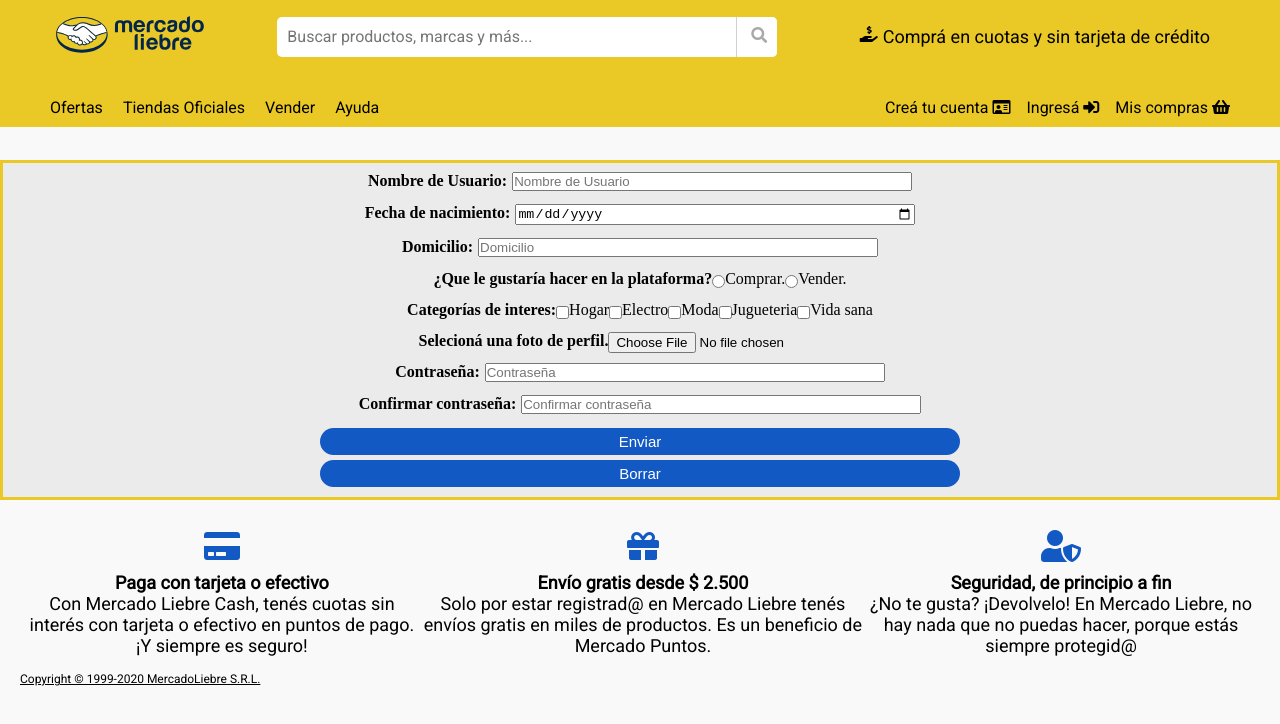
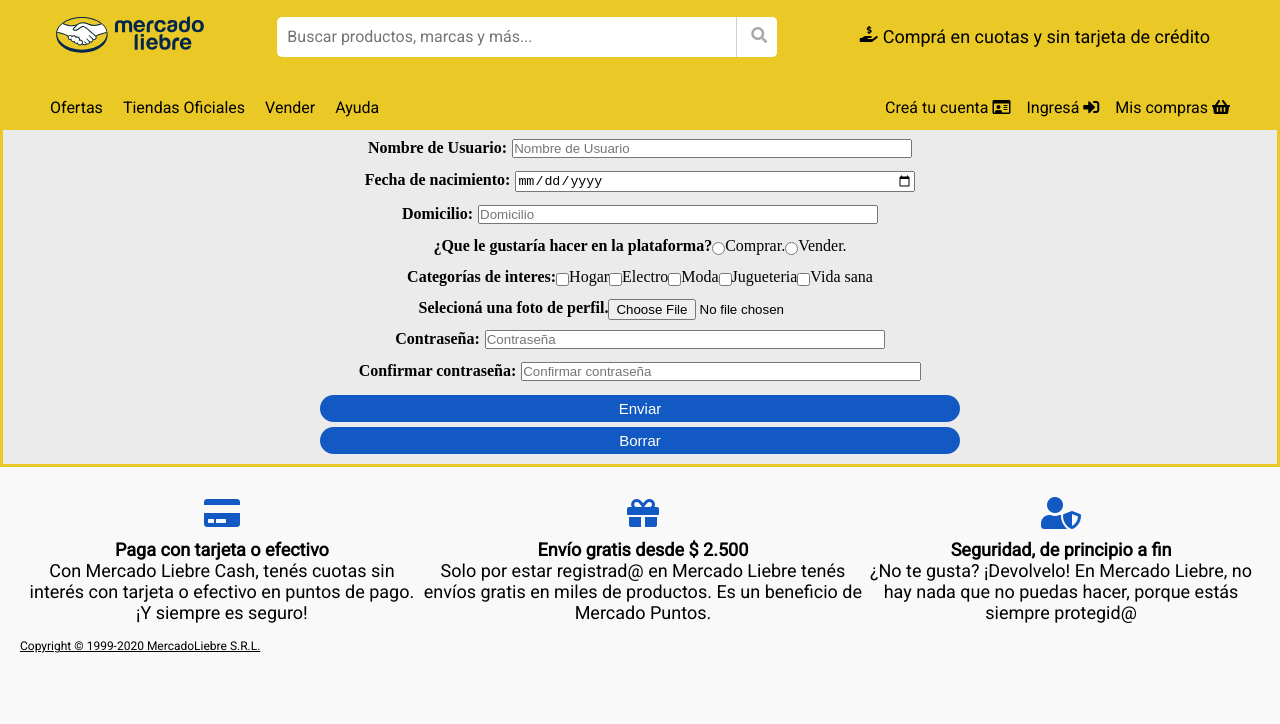
Before and after one commit to FabricioGodoy/mercadoLiebre, a website: page views/register.html in a window 1280 px wide. Drawn offline with Linux system fonts and the light colour scheme.

Commit message:
modificando margenes

```diff
--- a/public/css/styless.css
+++ b/public/css/styless.css
@@ -9,10 +9,8 @@
 header {
   background-color: #eac926;
   padding: 20px;
-  position: fixed;
   top: 0;
   width: 100%;
-  z-index: 10;
 }
 p {
   font-family: "Roboto", sans-serif;
@@ -111,7 +109,6 @@
   border: 3px solid #eac926;
   background-color: #ebebeb;
   width: 100vw;
-  margin-top: 160px;
 }
 .contenedorFormularioUsuarios,
 .contenedorFormularioLogin,
@@ -167,7 +164,6 @@
 .contenedor {
   padding: auto;
   width: 100%;
-  margin-top:30vh;
 }
 
 .recomendadados {
```
